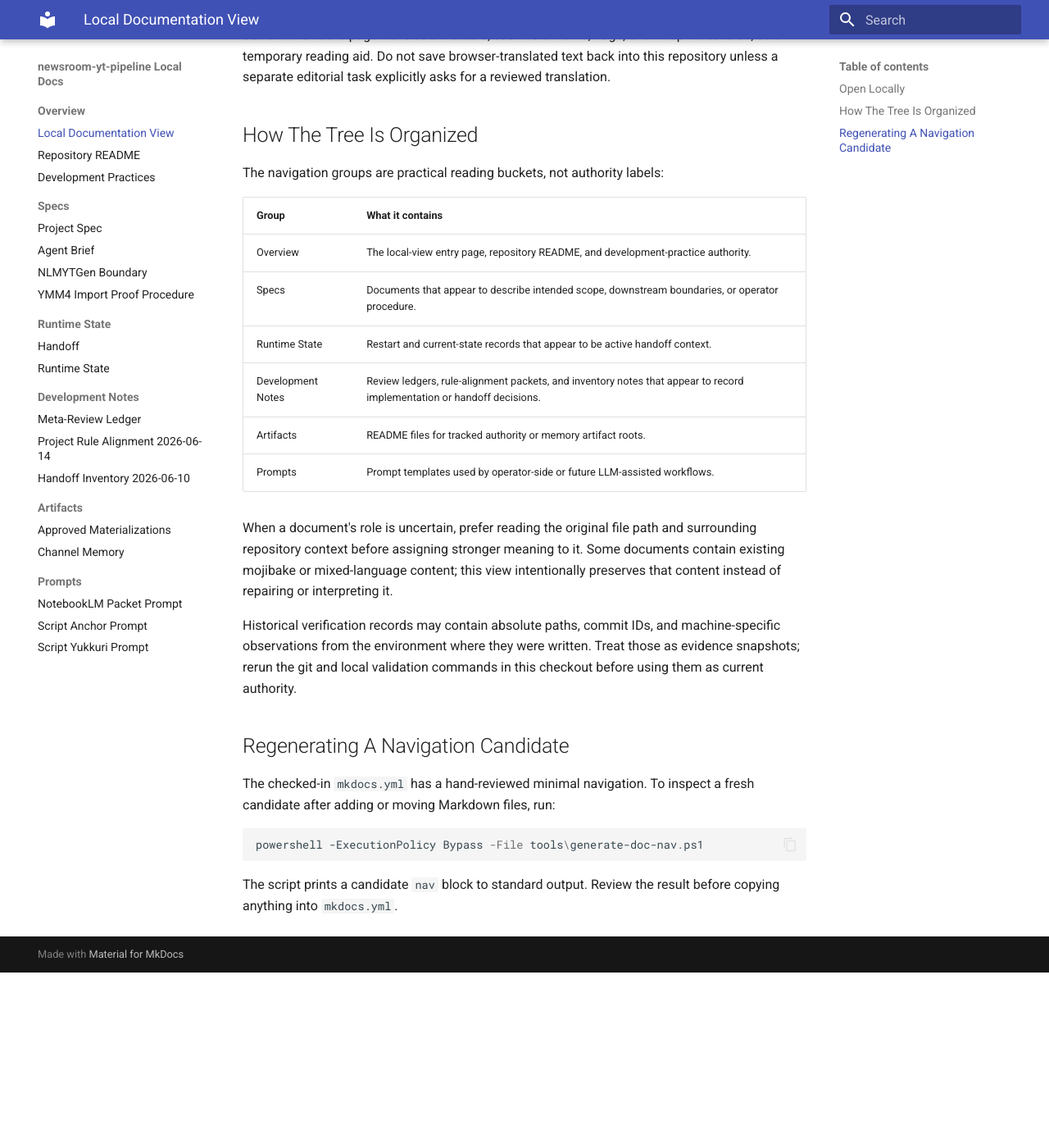
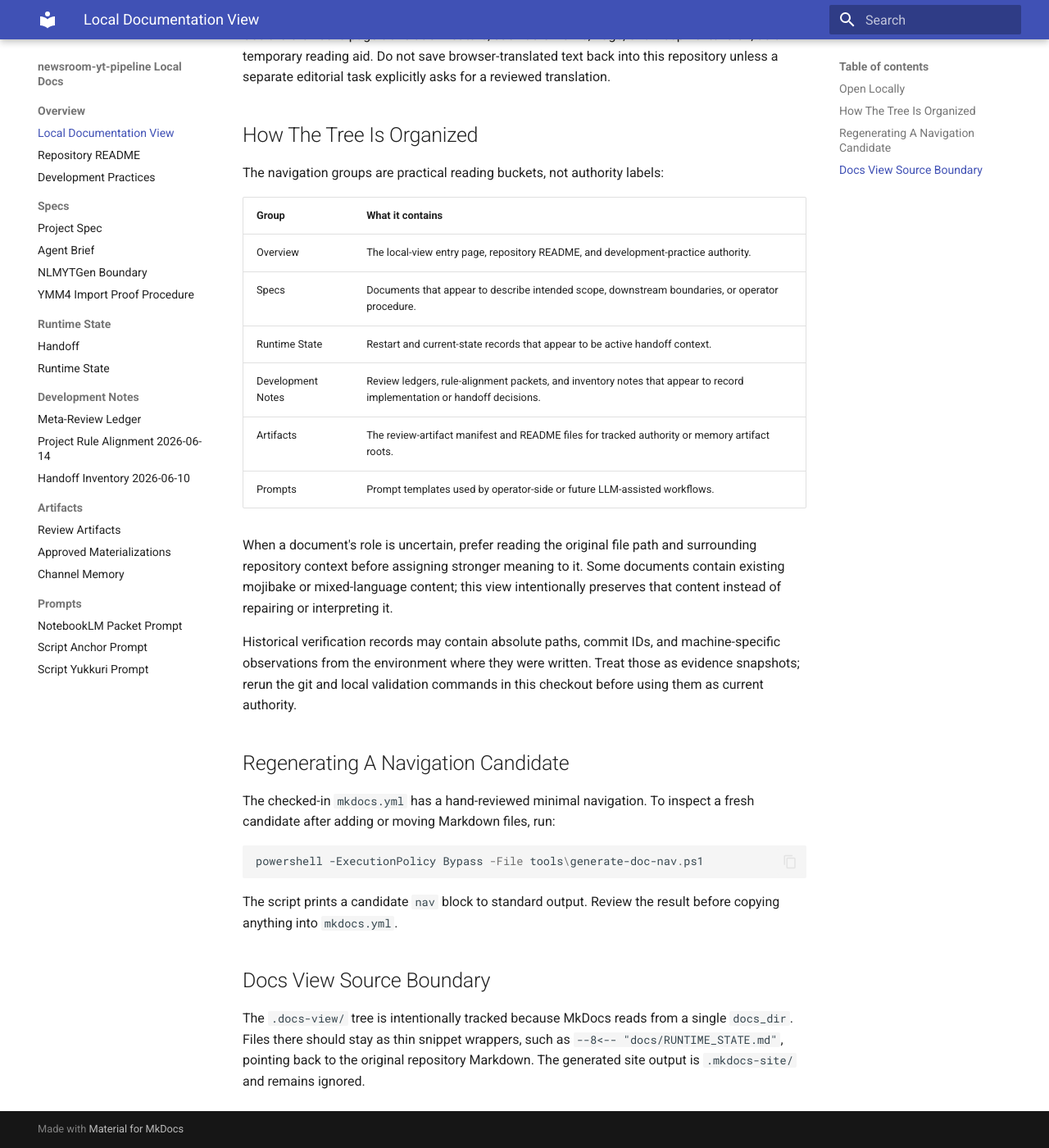
Before and after one commit to YuShimoji/newsroom-yt-pipeline, an MkDocs documentation site: the page built from .docs-view/index.md, in a window 1280 px wide and 1400 px high, scrolled down 576 px. Shown: the whole window at 82% size. Built offline with MkDocs 1.6.1 and Material for MkDocs 9.7.7, drawn with Linux system fonts in a browser that asks for light colours; before the commit the page ends 1762 px from its top, so only the background shows below that.

Commit message:
docs: record review artifact contract

````diff
--- a/docs/index.md
+++ b/docs/index.md
@@ -30,7 +30,7 @@ The navigation groups are practical reading buckets, not authority labels:
 | Specs | Documents that appear to describe intended scope, downstream boundaries, or operator procedure. |
 | Runtime State | Restart and current-state records that appear to be active handoff context. |
 | Development Notes | Review ledgers, rule-alignment packets, and inventory notes that appear to record implementation or handoff decisions. |
-| Artifacts | README files for tracked authority or memory artifact roots. |
+| Artifacts | The review-artifact manifest and README files for tracked authority or memory artifact roots. |
 | Prompts | Prompt templates used by operator-side or future LLM-assisted workflows. |
 
 When a document's role is uncertain, prefer reading the original file path and surrounding repository context before assigning stronger meaning to it. Some documents contain existing mojibake or mixed-language content; this view intentionally preserves that content instead of repairing or interpreting it.
@@ -46,3 +46,7 @@ powershell -ExecutionPolicy Bypass -File tools\generate-doc-nav.ps1
 ```
 
 The script prints a candidate `nav` block to standard output. Review the result before copying anything into `mkdocs.yml`.
+
+## Docs View Source Boundary
+
+The `.docs-view/` tree is intentionally tracked because MkDocs reads from a single `docs_dir`. Files there should stay as thin snippet wrappers, such as `--8<-- "docs/RUNTIME_STATE.md"`, pointing back to the original repository Markdown. The generated site output is `.mkdocs-site/` and remains ignored.
--- a/mkdocs.yml
+++ b/mkdocs.yml
@@ -41,6 +41,7 @@ nav:
       - Project Rule Alignment 2026-06-14: docs/verification/PROJECT-RULE-ALIGNMENT-2026-06-14.md
       - Handoff Inventory 2026-06-10: docs/verification/NEWSROOM-HANDOFF-INVENTORY-2026-06-10.md
   - Artifacts:
+      - Review Artifacts: artifacts/ARTIFACTS.md
       - Approved Materializations: docs/approved_materializations/README.md
       - Channel Memory: docs/channel_memory/README.md
   - Prompts:
````
Also changed, not shown: .docs-view/artifacts/ARTIFACTS.md (added, +1 -0 lines), artifacts/ARTIFACTS.md (added, +16 -0 lines), docs/DEVELOPMENT_PRACTICES.md (+2 -0 lines), docs/RUNTIME_STATE.md (+2 -0 lines), 1 other file.
